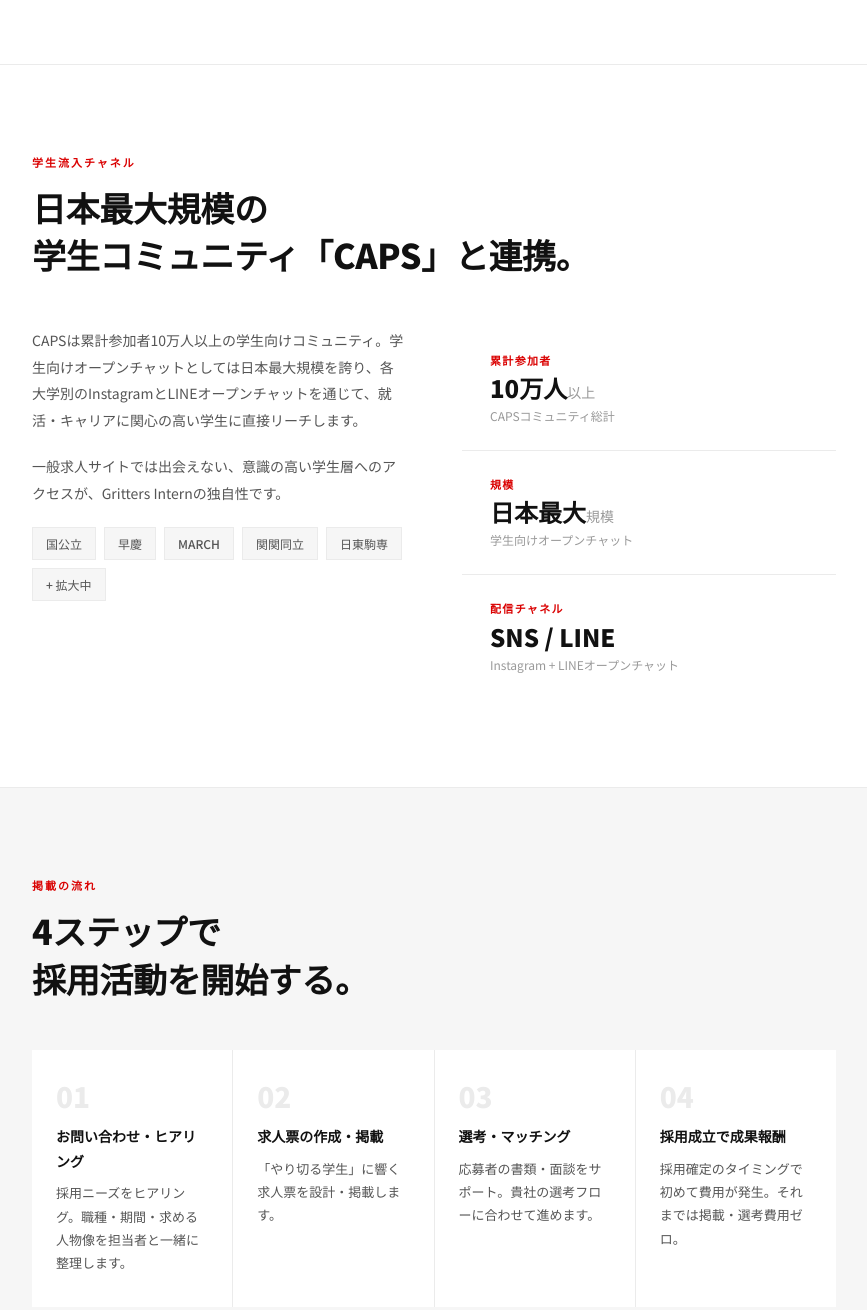
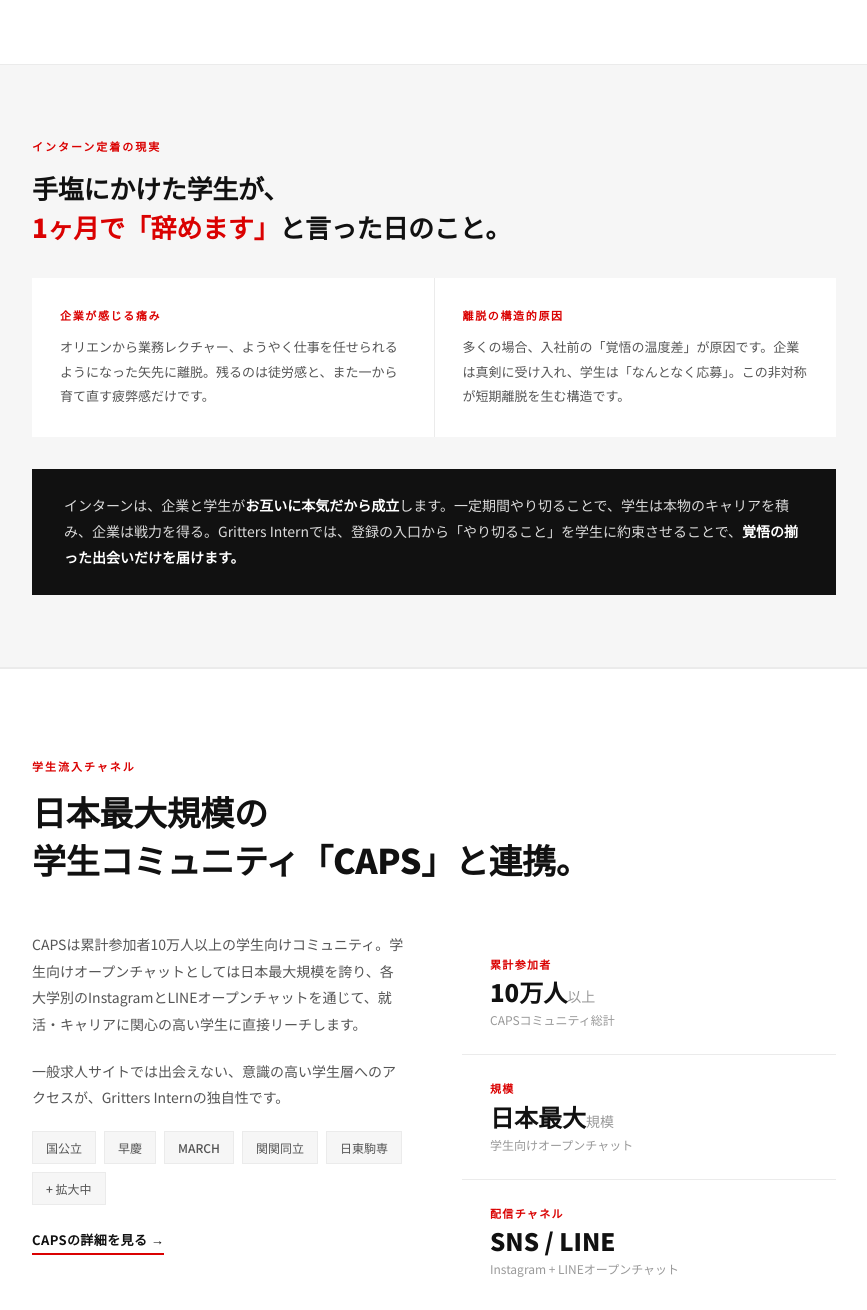
Before and after one commit to daiki-caps/lp.gritters.jp, a plain HTML site: page index.html in a window 1280 px wide. Shown: the part 1760-3070 px from the top of the page, without its empty margins (206-1073 px from the left). Drawn offline with Linux system fonts and the light colour scheme.

Commit message:
Add files via upload

```diff
--- a/index.html
+++ b/index.html
@@ -266,6 +266,43 @@
     .mobile-nav.open { display: flex; }
     .mobile-nav a { font-size: 22px; font-weight: 700; color: var(--black); text-decoration: none; }
     .mobile-nav .nav-btn { font-size: 15px; padding: 14px 40px; }
+    /* STORY SEGMENT */
+    .story-wrap { background: var(--gray-100); border-top: 1px solid var(--gray-200); border-bottom: 1px solid var(--gray-200); }
+    .story-inner { max-width: 900px; margin: 0 auto; padding: 72px 48px; }
+    .story-hook {
+      font-size: clamp(18px, 2.4vw, 26px); font-weight: 900;
+      line-height: 1.5; margin-bottom: 32px; letter-spacing: -.01em;
+    }
+    .story-hook em { font-style: normal; color: var(--red); }
+    .story-grid { display: grid; grid-template-columns: 1fr 1fr; gap: 1px; background: var(--gray-200); }
+    .story-cell { background: var(--white); padding: 28px 28px; }
+    .story-cell-label { font-size: 11px; font-weight: 700; letter-spacing: .15em; color: var(--red); text-transform: uppercase; margin-bottom: 10px; }
+    .story-cell-text { font-size: 13px; color: var(--gray-600); line-height: 1.9; }
+    .story-resolve {
+      margin-top: 32px; padding: 24px 28px;
+      border-left: 4px solid var(--black); background: var(--black); color: var(--white);
+    }
+    .story-resolve p { font-size: 14px; line-height: 1.85; color: rgba(255,255,255,.85); }
+    .story-resolve strong { color: var(--white); }
+
+    /* CAPS DETAIL BUTTON */
+    .caps-link-btn {
+      display: inline-block; margin-top: 24px;
+      font-size: 13px; font-weight: 700; color: var(--black);
+      border-bottom: 2px solid var(--red); padding-bottom: 2px;
+      text-decoration: none; letter-spacing: .03em;
+      transition: color .15s;
+    }
+    .caps-link-btn:hover { color: var(--red); }
+
+    /* FOOTER LINKS */
+    .footer-links { display: flex; gap: 24px; align-items: center; }
+    .footer-link {
+      font-size: 12px; color: #555; text-decoration: none;
+      font-weight: 500; transition: color .15s;
+    }
+    .footer-link:hover { color: var(--white); }
+
     /* REVEAL */
     .reveal { opacity: 0; transform: translateY(14px); transition: opacity .55s ease, transform .55s ease; }
     .reveal.visible { opacity: 1; transform: none; }
@@ -276,12 +313,15 @@
       .nav-right .nav-btn { display: none; }
       .hamburger { display: flex; }
       .hero-inner, .section, .cta-inner, footer { padding-left: 20px; padding-right: 20px; }
+      .story-inner { padding-left: 20px; padding-right: 20px; }
       .pillars { grid-template-columns: 1fr; }
+      .story-grid { grid-template-columns: 1fr; }
       .caps-layout { grid-template-columns: 1fr; }
       .flow-steps { grid-template-columns: 1fr 1fr; }
       .pricing-grid { grid-template-columns: 1fr; }
       .cta-form { flex-direction: column; }
-      footer { flex-direction: column; gap: 12px; }
+      footer { flex-direction: column; gap: 12px; text-align: center; }
+      .footer-links { justify-content: center; }
     }
   </style>
 </head>
@@ -371,6 +411,30 @@
   </div>
 </div>
 
+<!-- STORY SEGMENT -->
+<div class="story-wrap">
+  <div class="story-inner">
+    <div class="section-tag reveal">インターン定着の現実</div>
+    <h2 class="story-hook reveal">
+      手塩にかけた学生が、<br/>
+      <em>1ヶ月で「辞めます」</em>と言った日のこと。
+    </h2>
+    <div class="story-grid reveal">
+      <div class="story-cell">
+        <div class="story-cell-label">企業が感じる痛み</div>
+        <p class="story-cell-text">オリエンから業務レクチャー、ようやく仕事を任せられるようになった矢先に離脱。残るのは徒労感と、また一から育て直す疲弊感だけです。</p>
+      </div>
+      <div class="story-cell">
+        <div class="story-cell-label">離脱の構造的原因</div>
+        <p class="story-cell-text">多くの場合、入社前の「覚悟の温度差」が原因です。企業は真剣に受け入れ、学生は「なんとなく応募」。この非対称が短期離脱を生む構造です。</p>
+      </div>
+    </div>
+    <div class="story-resolve reveal">
+      <p>インターンは、企業と学生が<strong>お互いに本気だから成立</strong>します。一定期間やり切ることで、学生は本物のキャリアを積み、企業は戦力を得る。Gritters Internでは、登録の入口から「やり切ること」を学生に約束させることで、<strong>覚悟の揃った出会いだけを届けます。</strong></p>
+    </div>
+  </div>
+</div>
+
 <hr/>
 
 <!-- CAPS -->
@@ -394,6 +458,7 @@
           <span class="univ-tag">日東駒専</span>
           <span class="univ-tag">+ 拡大中</span>
         </div>
+        <a href="https://campanion.jp/" target="_blank" class="caps-link-btn reveal">CAPSの詳細を見る →</a>
       </div>
       <div class="caps-stats reveal">
         <div class="caps-stat">
@@ -539,6 +604,10 @@
   <div class="footer-logo">
     <img src="./logo.png" alt="Gritters Intern" style="height:24px;display:block;object-fit:contain;filter:brightness(0.4);"/>
     </div>
+  <div class="footer-links">
+    <a href="https://gritters.jp/" target="_blank" class="footer-link">運営会社について</a>
+    <a href="https://campanion.jp/" target="_blank" class="footer-link">CAPSの詳細</a>
+  </div>
   <div class="footer-copy">© 2025 Gritters Intern. All rights reserved.</div>
 </footer>
 
```
